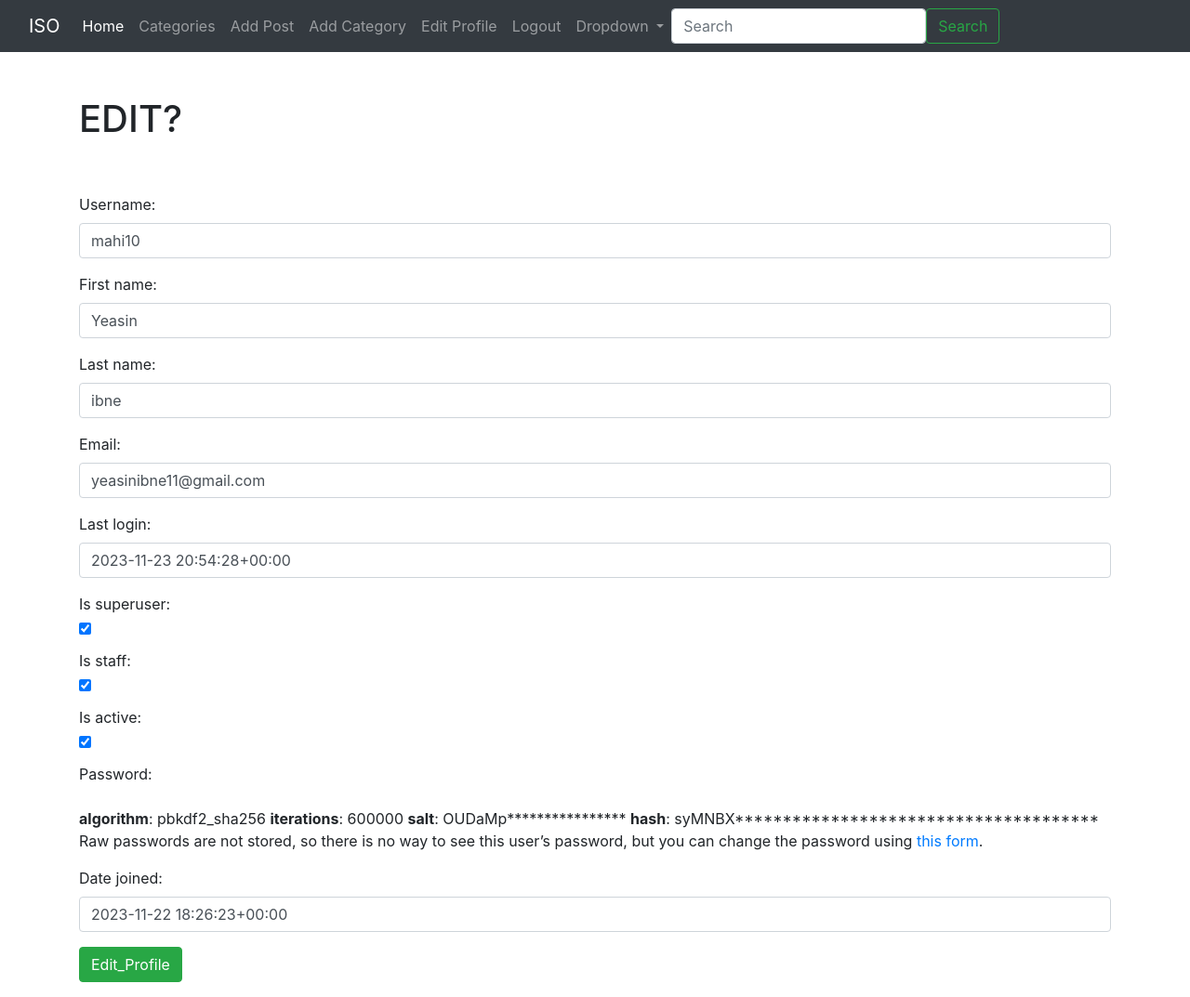
After one commit to Yeasin0011/ISO_CSE370, a Django app: a page that uses ISO/ISO_Blog/templates/base.html in a window 1280 px wide. The commit adds this page. Shown: the whole page at 93% size. Run offline with Django 4.2, Linux system fonts and the light colour scheme; a user stored in the database is signed in.

Commit message:
Sadi
edit profile, adding image, article snippets.

```diff
--- a/ISO/ISO/urls.py
+++ b/ISO/ISO/urls.py
@@ -16,10 +16,12 @@ Including another URLconf
 """
 from django.contrib import admin
 from django.urls import path, include
+from django.conf import settings
+from django.conf.urls.static import static
 
 urlpatterns = [
     path('admin/', admin.site.urls),
     path('', include('ISO_Blog.urls')),
     path('members/ ', include('django.contrib.auth.urls')),
-    path('members', include('members.urls'))
-]
+    path('members', include('members.urls')),
+]+ static(settings.MEDIA_URL, document_root=settings.MEDIA_ROOT)
--- a/ISO/ISO_Blog/form.py
+++ b/ISO/ISO_Blog/form.py
@@ -9,7 +9,7 @@ for item in choices:
 class PostForm(forms.ModelForm):
     class Meta:
         model=Post
-        fields=('title', 'title_tag', 'author', 'category' , 'body')
+        fields=('title', 'title_tag', 'author', 'category' , 'body', 'snippet', 'header_image')
 
         widgets={
             'title':forms.TextInput(attrs={'class': 'form-control', 'placeholder': 'Tell a interesting story'}),
@@ -18,17 +18,19 @@ class PostForm(forms.ModelForm):
             # 'author':forms.Select(attrs={'class': 'form-control', }),
             'category': forms.Select(choices=choice_list,attrs={'class': 'form-control', }),
             'body':forms.Textarea(attrs={'class': 'form-control', 'placeholder': 'Open your heart out!'}),
+            'snippet':forms.Textarea(attrs={'class': 'form-control'}),
 
         }
 
 class EditForm(forms.ModelForm):
     class Meta:
         model=Post
-        fields=('title', 'title_tag', 'body')
+        fields=('title', 'title_tag', 'body','snippet')
 
         widgets={
             'title':forms.TextInput(attrs={'class': 'form-control', 'placeholder': 'Name a Interesting Title!'}),
             'title_tag':forms.TextInput(attrs={'class': 'form-control', 'placeholder': 'Apply a meaningful tag'}),
             'body':forms.Textarea(attrs={'class': 'form-control', 'placeholder': 'Open your heart out!'}),
+            'snippet':forms.Textarea(attrs={'class': 'form-control'}),
 
         }
--- a/ISO/ISO_Blog/templates/base.html
+++ b/ISO/ISO_Blog/templates/base.html
@@ -59,8 +59,12 @@
                   <a class="nav-link" href="{% url 'add_post'%}">Add Post</a>
                 </li>
 
-                 <li class="nav-item">
+                <li class="nav-item">
                   <a class="nav-link" href="{% url 'add_category'%}">Add Category</a>
+                </li>
+
+                <li class="nav-item">
+                  <a class="nav-link" href="{% url 'edit_profile'%}">Edit Profile</a>
                 </li>
 
 
--- a/ISO/ISO_Blog/templates/home.html
+++ b/ISO/ISO_Blog/templates/home.html
@@ -24,7 +24,7 @@
         {% endif %}
 
     </small><br/>
-    {{post.body|slice:":100"|safe }}</li>
+    {{post.snippet}}</li>
 {% endfor %}
 </ul>
 
--- a/ISO/ISO_Blog/templates/post.details.html
+++ b/ISO/ISO_Blog/templates/post.details.html
@@ -23,6 +23,10 @@ post author: {{ post.author.id }}
 </a></small></br>
 <hr>
 <br/>
+{% if post.header_image %}
+
+<img src='{{ post.header_image.url }}'><br/><br/>
+{% endif %}
 {{ post.body|safe }}
 <br/><br/>
 <a href="{% url 'Home' %}" class= "btn btn-dark" >Back</a>
--- a/ISO/ISO_Blog/templates/post_add.html
+++ b/ISO/ISO_Blog/templates/post_add.html
@@ -10,9 +10,10 @@
     <br></br>
 
     <div class='form-group'>
-        <form method='POST'>
+        <form method='POST' enctype="multipart/form-data">
             {% csrf_token %}
             {{ form.as_p }}
+            {{ form.media }}
             <button class="btn btn-primary">Post</button>
     </div>
 
--- a/ISO/ISO_Blog/templates/update_post.html
+++ b/ISO/ISO_Blog/templates/update_post.html
@@ -16,6 +16,7 @@
             <form method='POST'>
                 {% csrf_token %}
                 {{ form.as_p }}
+                {{ form.media }}
                 <button class="btn btn-primary">update</button>
         </div>
     {% else %}
--- /dev/null
+++ b/ISO/members/forms.py
@@ -0,0 +1,34 @@
+from django.contrib.auth.forms import UserCreationForm, UserChangeForm
+from django.contrib.auth.models import User
+from django import forms
+
+class SignUpForm(UserCreationForm):
+    email= forms.EmailField(widget=forms.EmailInput(attrs={"class": "form-control"}))
+    first_name= forms.CharField(max_length=100, widget=forms.TextInput(attrs={"class": "form-control"}))
+    last_name=forms.CharField(max_length=100, widget=forms.TextInput(attrs={"class": "form-control"}))
+
+    class Meta:
+        model=User
+        fields=("username", "first_name", "last_name", "email", "password1", "password2")
+
+    def __init__(self, *args, **kwargs):
+        super(SignUpForm, self).__init__(*args, **kwargs)
+
+        self.fields['username'].widget.attrs["class"]="form-control"
+        self.fields['password1'].widget.attrs["class"]="form-control"
+        self.fields['password2'].widget.attrs["class"]="form-control"
+
+class EditProfileForm(UserChangeForm):
+    email= forms.EmailField(widget=forms.EmailInput(attrs={"class": "form-control"}))
+    first_name= forms.CharField(max_length=100, widget=forms.TextInput(attrs={"class": "form-control"}))
+    last_name=forms.CharField(max_length=100, widget=forms.TextInput(attrs={"class": "form-control"}))
+    username= forms.CharField(max_length=100, widget=forms.TextInput(attrs={"class": "form-control"}))
+    last_login=forms.CharField(max_length=100, widget=forms.TextInput(attrs={"class": "form-control"}))
+    is_superuser=forms.CharField(max_length=100, widget=forms.CheckboxInput(attrs={"class": "form-check"}))
+    is_staff=forms.CharField(max_length=100, widget=forms.CheckboxInput(attrs={"class": "form-check"}))
+    is_active=forms.CharField(max_length=100, widget=forms.CheckboxInput(attrs={"class": "form-check"}))
+    date_joined=forms.CharField(max_length=100, widget=forms.TextInput(attrs={"class": "form-control"}))
+
+    class Meta:
+        model=User
+        fields=("username", "first_name", "last_name", "email", "last_login", "is_superuser", "is_staff", "is_active","password" ,"date_joined")
--- /dev/null
+++ b/ISO/members/templates/registration/edit_profile.html
@@ -0,0 +1,19 @@
+{% extends 'base.html' %}
+{% block title %}Edit Profile{% endblock %}
+
+
+{% block content %}
+
+<h1>EDIT?</h1>
+<br></br>
+
+<div class='form-group'>
+    <form method='POST'>
+        {% csrf_token %}
+        {{ form.as_p }}
+        <button class="btn btn-success">Edit_Profile</button>
+</div>
+
+
+
+{% endblock %}
--- a/ISO/members/urls.py
+++ b/ISO/members/urls.py
@@ -1,10 +1,17 @@
 from django.urls import path
 
-from .views import UserRegistrationView
+from .views import UserRegistrationView, UserEditView, PasswordsChangeView
+
+from django.contrib.auth import views as auth_views
 
 
 
 urlpatterns = [
     path('register/', UserRegistrationView.as_view(), name="register"),
+    path('edit_profile/', UserEditView.as_view(), name="edit_profile"),
+    path('members/password/', PasswordsChangeView.as_view(template_name="registration/change-password.html")),
+    # path('password/', auth_views.PasswordChangeView.as_view()),
+
+
 
 ]
--- a/ISO/members/views.py
+++ b/ISO/members/views.py
@@ -2,12 +2,29 @@ from django.shortcuts import render
 
 from django.views import generic
 
-from django.contrib.auth.forms import UserCreationForm
+from django.contrib.auth.forms import UserCreationForm, UserChangeForm, PasswordChangeForm
+
+from django.contrib.auth.views import PasswordChangeView
 
 from django.urls import reverse_lazy
 
+from .forms import SignUpForm, EditProfileForm
+
+class PasswordsChangeView(PasswordChangeView):
+    form_class= PasswordChangeForm
+    success_url=reverse_lazy('home')
+
+
+
 
 class UserRegistrationView(generic.CreateView):
-    form_class=UserCreationForm
+    form_class= SignUpForm
     template_name='registration/register.html'
     success_url=reverse_lazy('login')
+class UserEditView(generic.UpdateView):
+    form_class= EditProfileForm
+    template_name='registration/edit_profile.html'
+    success_url=reverse_lazy('Home')
+
+    def get_object(self):
+        return self.request.user
```
Also changed, not shown: ISO/ISO/settings.py (+7 -0 lines), ISO/ISO_Blog/models.py (+6 -1 lines), ISO/members/templates/registration/change-password.html (added, +19 -0 lines), ISO/ISO_Blog/migrations/0006_alter_post_body.py (added), ISO/ISO_Blog/migrations/0007_post_snippet.py (added), ISO/ISO_Blog/migrations/0008_post_header_image_alter_post_snippet.py (added), ISO/db.sqlite3, ISO/media/images/wallpaperflare.com_wallpaper.jpg (added).
